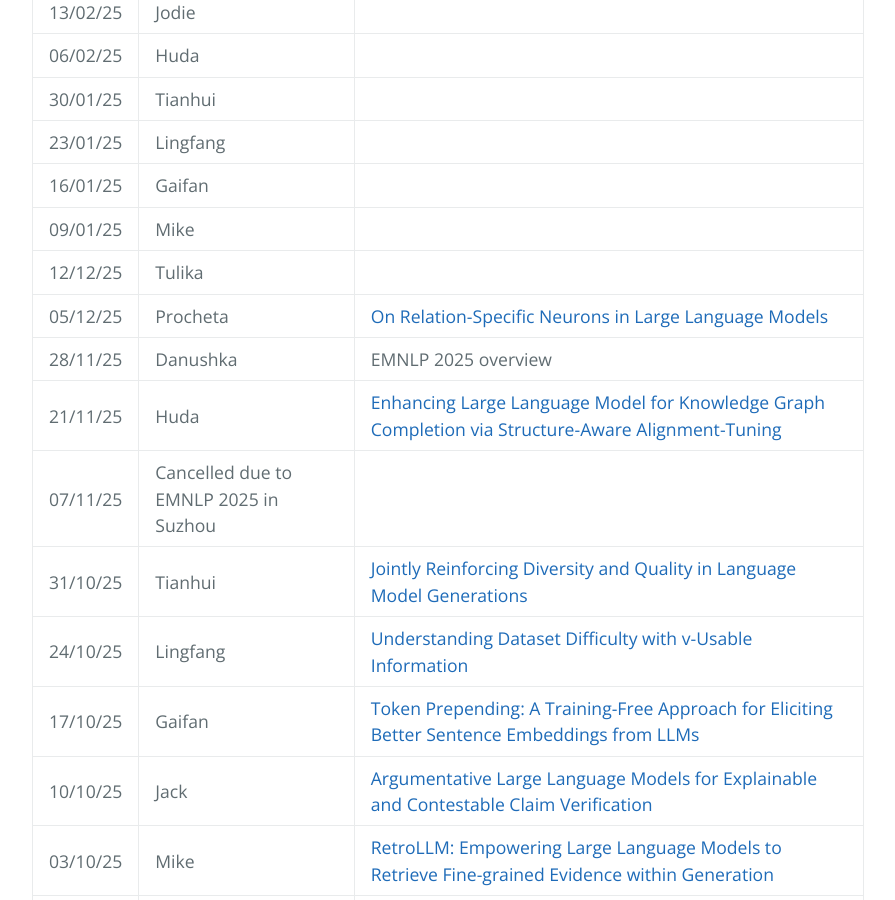
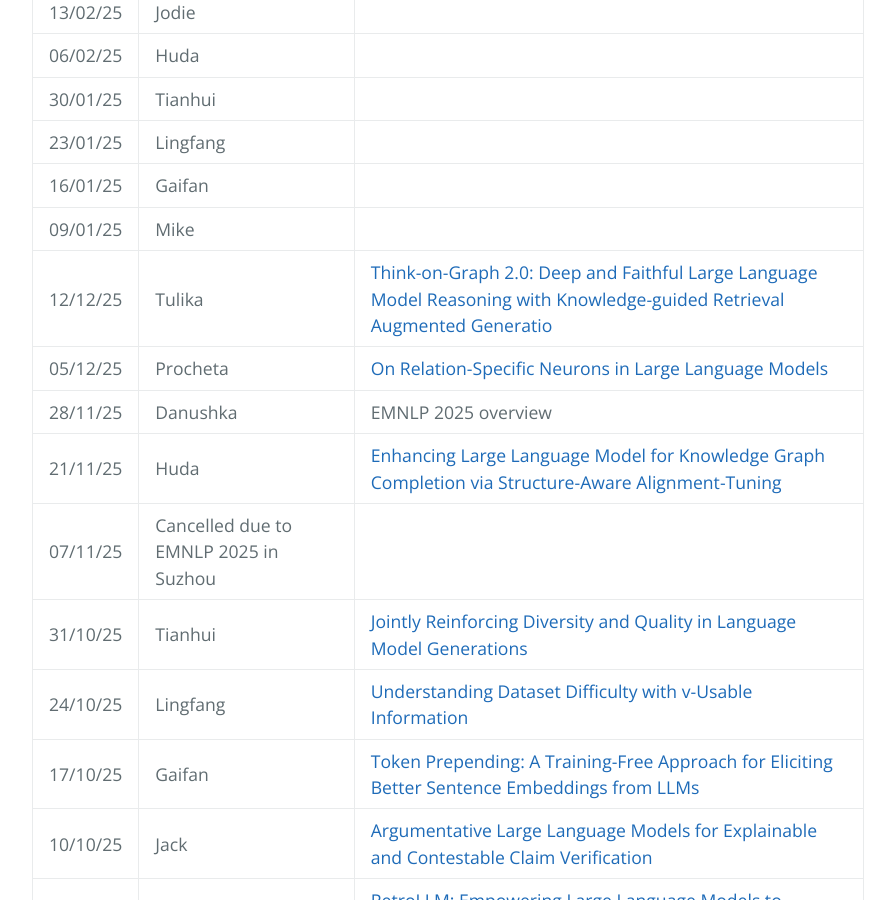
Before and after one commit to LivNLP/livnlp.github.io, a Jekyll site: the page built from reading.md, in a window 1280 px wide and 900 px high, scrolled down 671 px. Shown: the whole window, without its empty margins (192-1087 px from the left). Built offline with Jekyll 4.4.1, drawn with Linux system fonts in a browser that asks for light colours.

Commit message:
Add research paper links for entries in reading.md
Added links to research papers for Tulika and Procheta.

```diff
--- a/reading.md
+++ b/reading.md
@@ -20,7 +20,7 @@ We meet on a weely basis to discuss recent research papers. Here is the schedule
 | 23/01/25|   Lingfang |
 | 16/01/25|   Gaifan |
 | 09/01/25|  Mike |
-| 12/12/25|  Tulika |
+| 12/12/25|  Tulika | [Think-on-Graph 2.0: Deep and Faithful Large Language Model Reasoning with Knowledge-guided Retrieval Augmented Generatio](https://arxiv.org/abs/2407.10805)
 | 05/12/25|  Procheta | [On Relation-Specific Neurons in Large Language Models](https://aclanthology.org/2025.emnlp-main.52/)
 | 28/11/25|  Danushka | EMNLP 2025 overview
 | 21/11/25|  Huda | [Enhancing Large Language Model for Knowledge Graph Completion via Structure-Aware Alignment-Tuning](https://aclanthology.org/2025.emnlp-main.1061/)
```
